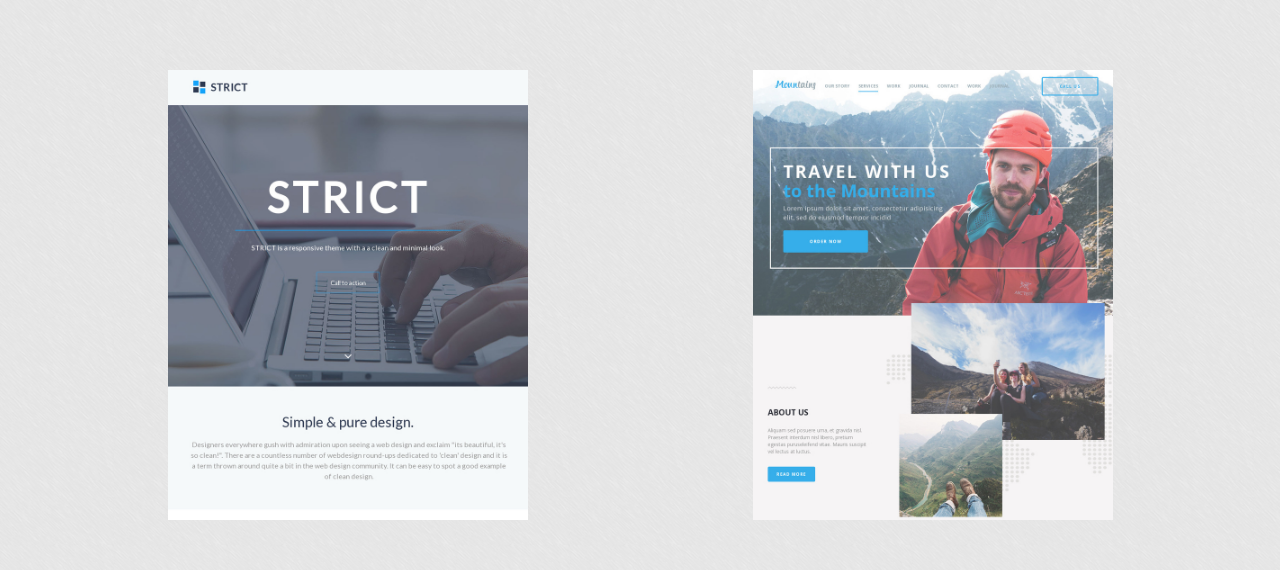
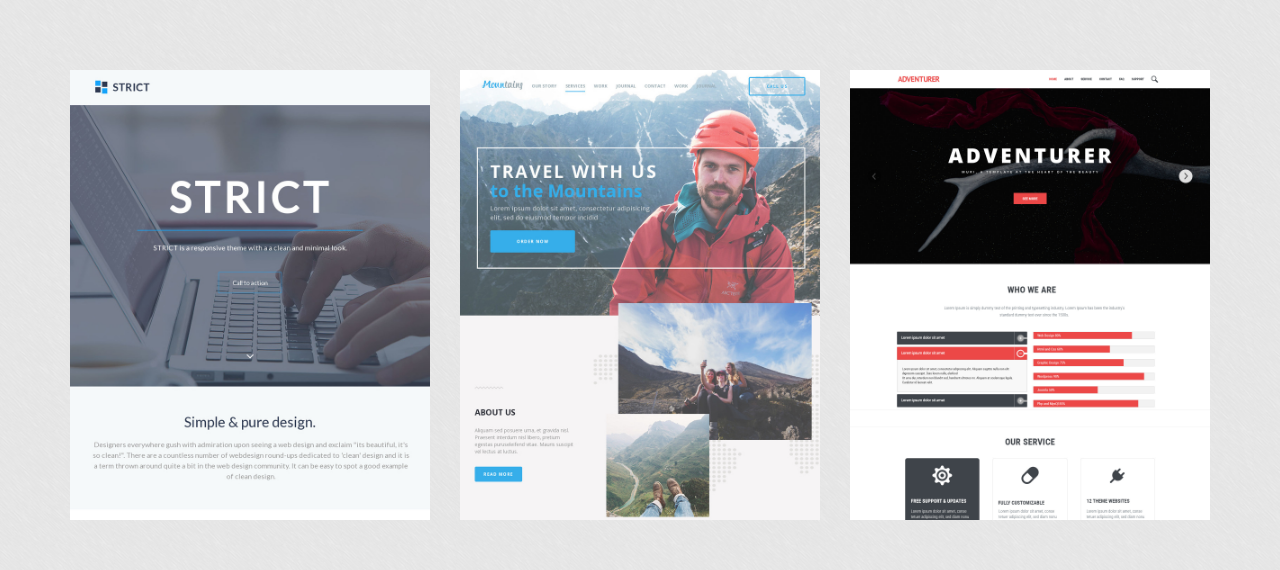
Before and after one commit to densz7/Portfolio, a website: page index.html in a window 1280 px wide. Shown: the part 139-709 px from the top of the page. Drawn offline with nearby package versions, Linux system fonts and the light colour scheme.

Commit message:
adedd block "adventurer"

```diff
--- a/index.html
+++ b/index.html
@@ -23,8 +23,9 @@
 						<h1 class="portfolio__title text-center">Мои работы:</h1>
 					</div>
 				</div>
+
 				<div class="row">
-					<div class="col-xs-offset-1 col-xs-10 col-sm-offset-1 col-sm-4">
+					<div class="col-xs-12 col-sm-4">
 						<a class="showcase portfolio__showcase float-shadow" href="strict/index.html" style="background-image: url(images/showcase/showcase__bg-1.jpg);">
 							<div class="showcase__filter">
 								<div class="showcase__search-plus">
@@ -33,8 +34,19 @@
 							</div>
 						</a>
 					</div>
-					<div class="col-xs-offset-1 col-xs-10 col-sm-offset-2 col-sm-4">
+
+					<div class="col-xs-12 col-sm-4">
 						<a class="showcase portfolio__showcase float-shadow" href="mountains/index.html" style="background-image: url(images/showcase/showcase__bg-2.jpg);">
+							<div class="showcase__filter">
+								<div class="showcase__search-plus">
+									<i class="fa fa-search-plus" aria-hidden="true"></i>
+								</div>
+							</div>
+						</a>
+					</div>
+
+					<div class="col-xs-12 col-sm-4">
+						<a class="showcase portfolio__showcase float-shadow" href="adventurer/index.html" style="background-image: url(images/showcase/showcase__bg-3.jpg);">
 							<div class="showcase__filter">
 								<div class="showcase__search-plus">
 									<i class="fa fa-search-plus" aria-hidden="true"></i>
```
Also changed, not shown: images/showcase/showcase__bg-3.jpg (added).
